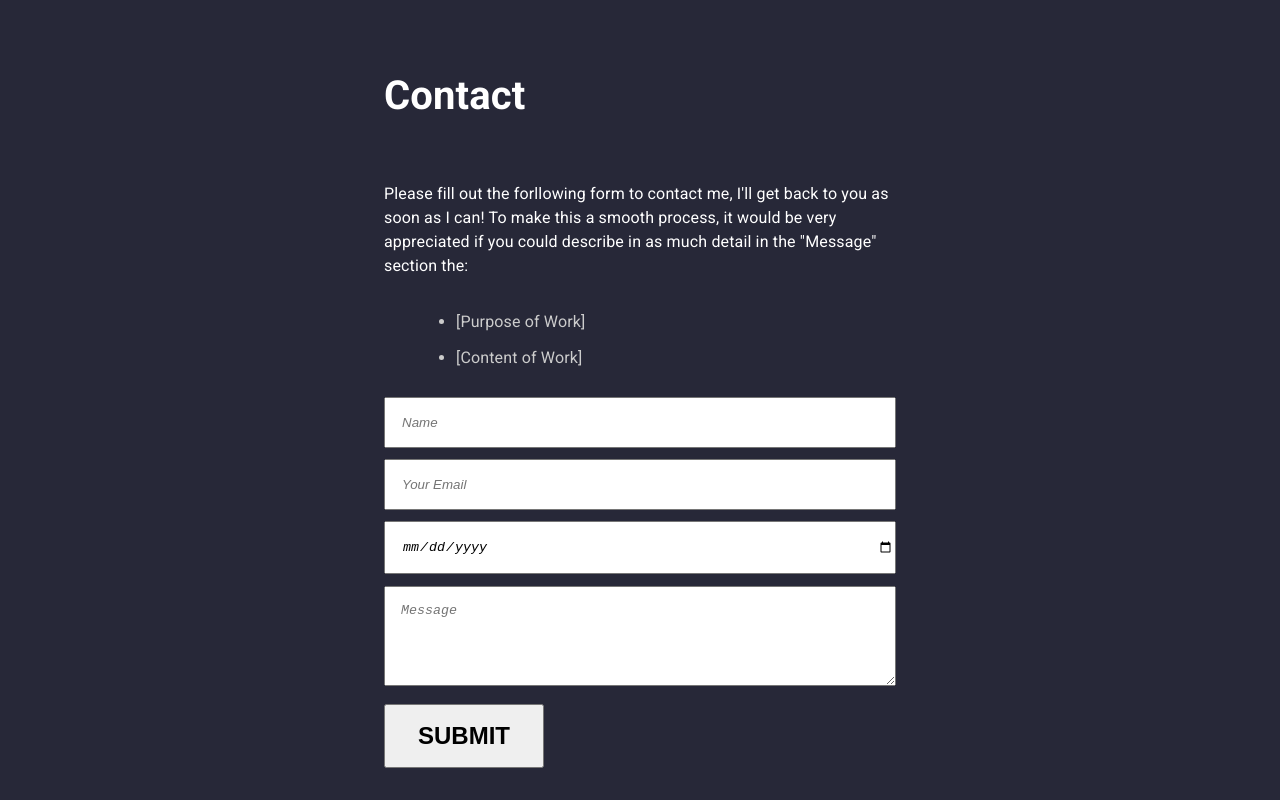
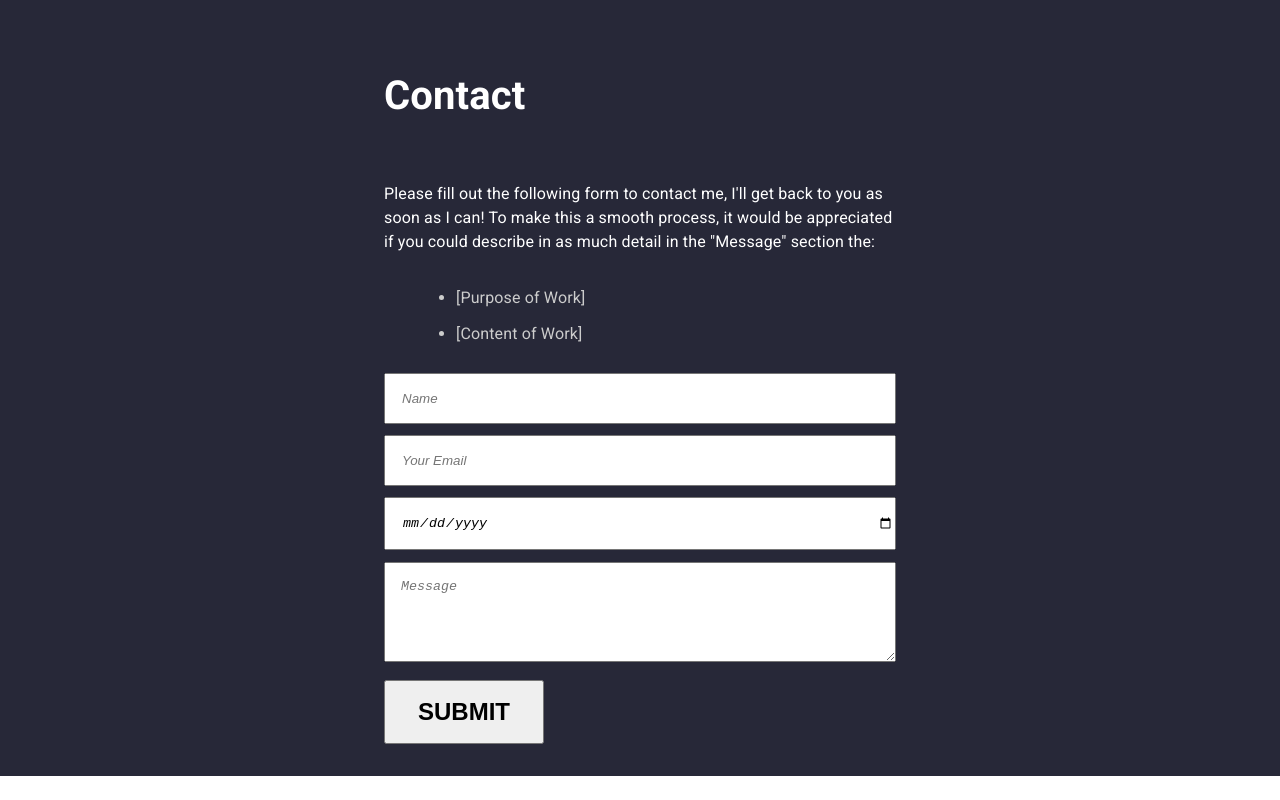
Before and after one commit to jasonluxie/r-portfolio, a React (Create React App) app: page / in a window 1280 px wide. Shown: the part 2439-3239 px from the top of the page. After the commit the page ends 3215 px from the top, so only its background shows below. Built offline with nearby package versions, Linux system fonts and the light colour scheme.

Commit message:
changed meta tag

```diff
--- a/package.json
+++ b/package.json
@@ -11,6 +11,7 @@
         "@testing-library/jest-dom": "^5.15.0",
         "@testing-library/react": "^11.2.7",
         "@testing-library/user-event": "^12.8.3",
+        "firebase": "^9.6.10",
         "react": "^17.0.2",
         "react-dom": "^17.0.2",
         "react-scripts": "4.0.3",
--- a/public/index.html
+++ b/public/index.html
@@ -7,7 +7,7 @@
         <meta name="theme-color" content="#000000" />
         <meta
             name="description"
-            content="Web site created using create-react-app"
+            content="Jason Xie Portfolio"
         />
         <meta name="viewport" content="initial-scale=1, width=device-width" />
         <link
--- a/src/components/Form.js
+++ b/src/components/Form.js
@@ -6,7 +6,7 @@ export default function ContactForm () {
     <div className="contact-section__form">
         <h3>Contact</h3>
         <p>
-            Please fill out the forllowing form to contact me, I'll get back to you as soon as I can! To make this a smooth process, it would be very
+            Please fill out the following form to contact me, I'll get back to you as soon as I can! To make this a smooth process, it would be
             appreciated if you could describe in as much detail in the "Message" section the:
         </p>
         <ul>
```
Also changed, not shown: 2 other files (tests, documents, lock files or other folders).
